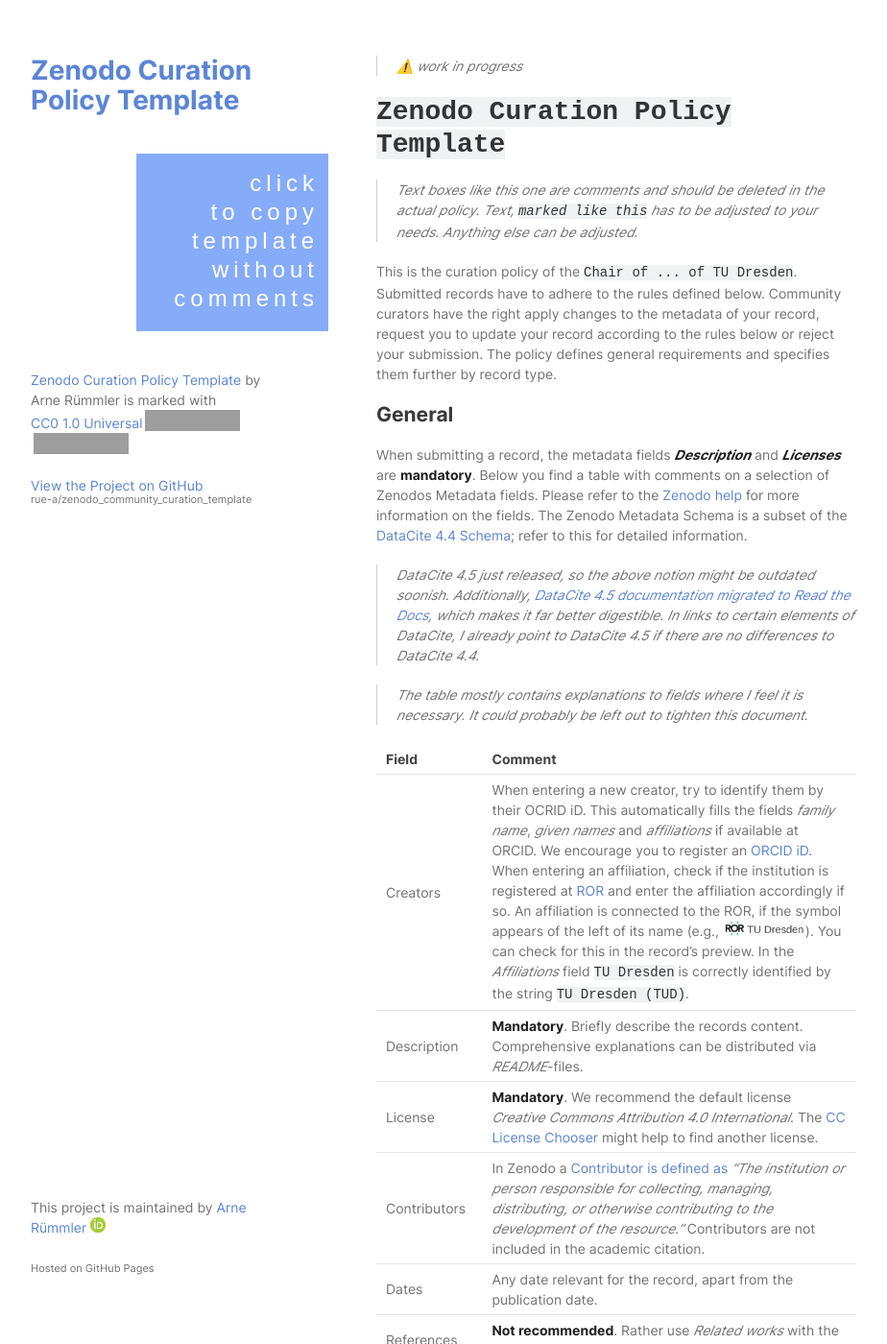
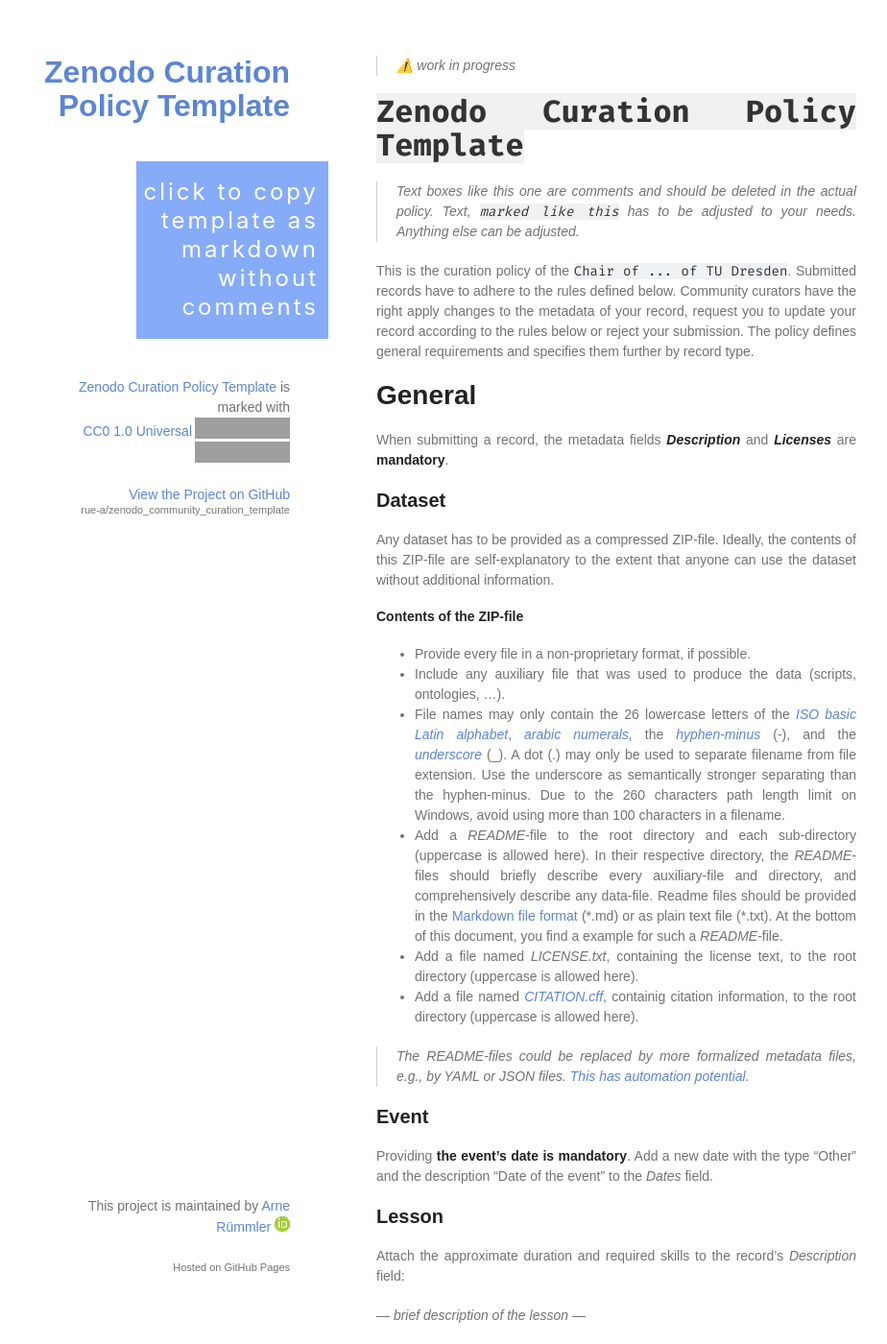
Before and after one commit to rue-a/zenodo_community_curation_template, a Jekyll site: the page built from index.md, in a window 1280 px wide and 1400 px high. Shown: the whole window at 96% size, without its empty margins (178-1102 px from the left). Built offline with Jekyll 4.4.1, drawn with Linux system fonts in a browser that asks for light colours; emoji names are drawn with the system emoji font; our own code applies the rules of GitHub Pages for plain Markdown files; the repository's description, which GitHub fills in, is left out; some of the changed text lies outside the part shown; grey boxes are pictures that could not be loaded.

Commit message:
copy markdown

````diff
--- a/_includes/license-statement.html
+++ b/_includes/license-statement.html
@@ -1,8 +1,7 @@
 <p xmlns:cc="http://creativecommons.org/ns#" xmlns:dct="http://purl.org/dc/terms/"><a property="dct:title"
         rel="cc:attributionURL" href="https://github.com/rue-a/zenodo_community_curation_template">Zenodo Curation
-        Policy Template</a> by <span property="cc:attributionName">Arne Rümmler</span> is marked with <a
-        href="http://creativecommons.org/publicdomain/zero/1.0?ref=chooser-v1" target="_blank"
-        rel="license noopener noreferrer" style="display:inline-block;">CC0 1.0 Universal<img
+        Policy Template</a> is marked with <a href="http://creativecommons.org/publicdomain/zero/1.0?ref=chooser-v1"
+        target="_blank" rel="license noopener noreferrer" style="display:inline-block;">CC0 1.0 Universal<img
             style="height:22px!important;margin-left:3px;vertical-align:text-bottom;"
             src="https://mirrors.creativecommons.org/presskit/icons/cc.svg?ref=chooser-v1"><img
             style="height:22px!important;margin-left:3px;vertical-align:text-bottom;"
--- a/_layouts/default.html
+++ b/_layouts/default.html
@@ -6,8 +6,13 @@
   <meta http-equiv="X-UA-Compatible" content="IE=edge">
   <meta name="viewport" content="width=device-width, initial-scale=1">
 
+
+
+
   {% seo %}
   <link rel="stylesheet" href="{{ '/assets/css/style.css?v=' | append: site.github.build_revision | relative_url }}">
+  <!-- <script src="{{ 'https://cdn.jsdelivr.net/npm/marked/marked.min.js' | absolute_url }}"></script> -->
+
   {% include head-custom.html %}
 </head>
 
--- a/_sass/fonts.scss
+++ b/_sass/fonts.scss
@@ -1,5 +1,34 @@
 @font-face {
-  font-family: 'Inter';
-  src: url('../fonts/Inter-VariableFont.ttf') format("truetype-variations");
-  font-weight: 1 999;
+  font-family: 'Work Sans';
+  src: url('../fonts/WorkSans-Italic-VariableFont_wght.ttf') format('truetype');
+  font-weight: normal;
+  font-style: italic;
 }
+
+@font-face {
+  font-family: 'Work Sans';
+  src: url('../fonts/WorkSans-VariableFont_wght.ttf') format('truetype');
+  font-weight: normal;
+  font-style: normal;
+}
+
+@font-face {
+  font-family: 'Fira Mono';
+  src: url('../fonts/FiraMono-Bold.ttf') format('truetype');
+  font-weight: bold;
+  font-style: normal;
+}
+
+@font-face {
+  font-family: 'Fira Mono';
+  src: url('../fonts/FiraMono-Medium.ttf') format('truetype');
+  font-weight: medium;
+  font-style: normal;
+}
+
+@font-face {
+  font-family: 'Fira Mono';
+  src: url('../fonts/FiraMono-Regular.ttf') format('truetype');
+  font-weight: normal;
+  font-style: normal;
+}
--- a/_sass/jekyll-theme-minimal.scss
+++ b/_sass/jekyll-theme-minimal.scss
@@ -3,7 +3,7 @@
 body {
   background-color: #fff;
   padding: 50px;
-  font: 14px/1.5 Inter, Arial, sans-serif;
+  font: 14px/1.5 Work-Sans, Arial, sans-serif;
   color: #727272;
   font-weight: 400;
 }
@@ -16,6 +16,7 @@
 h6 {
   color: #222;
   margin: 0 0 20px;
+  line-height: 1.1;
 }
 
 p,
@@ -27,25 +28,18 @@
   margin: 0 0 20px;
 }
 
-h1,
-h2,
-h3 {
-  line-height: 1.1;
+
+
+h1 {
+  font-size: 32px;
 }
 
-h1 {
+h2 {
   font-size: 28px;
 }
 
-h2 {
-  color: #393939;
-}
-
-h3,
-h4,
-h5,
-h6 {
-  color: #494949;
+h3 {
+  font-size: 20px;
 }
 
 #canvas-container:hover {
@@ -91,12 +85,8 @@
 
 code,
 pre {
-  font-family: "Liberation Mono", "DejaVu Sans Mono";
+  font-family: "Fira Mono", 'Courier New', Courier, monospace;
   color: #333;
-  background: #EFF1F3;
-}
-
-.highlight {
   background: #EFF1F3;
 }
 
@@ -146,11 +136,18 @@
   vertical-align: middle;
 }
 
-header {
+header,
+footer {
   width: 270px;
   float: left;
   position: fixed;
+  text-align: right;
   -webkit-font-smoothing: subpixel-antialiased;
+}
+
+
+footer {
+  bottom: 50px;
 }
 
 ul.downloads {
@@ -218,6 +215,7 @@
   width: 500px;
   float: right;
   padding-bottom: 50px;
+  text-align: justify;
 }
 
 small {
@@ -231,13 +229,6 @@
   margin: 0 0 20px;
 }
 
-footer {
-  width: 270px;
-  float: left;
-  position: fixed;
-  bottom: 50px;
-  -webkit-font-smoothing: subpixel-antialiased;
-}
 
 @media print,
 screen and (max-width: 960px) {
--- a/assets/js/copy_template.js
+++ b/assets/js/copy_template.js
@@ -7,10 +7,12 @@
             // Remove blockquotes from the content
             const contentWithoutBlockquotes = content.replace(/^>.*$/gm, '');
 
+
+            // Copy the rendered HTML content to the clipboard
             navigator.clipboard.writeText(contentWithoutBlockquotes)
                 .then(() => {
                     // Success callback
-                    // alert('Content copied to clipboard!');
+                    // alert('Rendered HTML copied to clipboard!');
                 })
                 .catch(error => {
                     // Error callback
--- a/assets/js/draw_copy_graphic.js
+++ b/assets/js/draw_copy_graphic.js
@@ -12,15 +12,15 @@
     // Set the text properties
     ctx.fillStyle = "#fff"; // Text color
     ctx.font = "24px 'Inter', sans-serif"; // Font size and type
-    ctx.letterSpacing = "5px";
+    ctx.letterSpacing = "3px";
     ctx.textAlign = "right";
     ctx.textBaseline = "middle";
 
     // Text to be displayed
     const lines = [
-        "click",
-        "to copy",
-        "template",
+        "click to copy",
+        "template as",
+        "markdown",
         "without",
         "comments"
     ];
--- a/index.md
+++ b/index.md
@@ -8,21 +8,7 @@
 
 ## General
 
-When submitting a record, the metadata fields ***Description*** and ***Licenses*** are **mandatory**. Below you find a table with comments on a selection of Zenodos Metadata fields. Please refer to the [Zenodo help](https://help.zenodo.org/docs/deposit/describe-records/) for more information on the fields. The Zenodo Metadata Schema is a subset of the [DataCite 4.4 Schema](https://schema.datacite.org/meta/kernel-4.4/); refer to this for detailed information.
-
-> DataCite 4.5 just released, so the above notion might be outdated soonish. Additionally, [DataCite 4.5 documentation migrated to Read the Docs](https://datacite-metadata-schema.readthedocs.io/en/4.5/), which makes it far better digestible. In links to certain elements of DataCite, I already point to DataCite 4.5 if there are no differences to DataCite 4.4.
-
-> The table mostly contains explanations to fields where I feel it is necessary. It could probably be left out to tighten this document.
-
-| Field | Comment |
-|-|-|
-| Creators | When entering a new creator, try to identify them by their OCRID iD. This automatically fills the fields *family name*, *given names* and *affiliations* if available at ORCID. We encourage you to register an [ORCID iD](https://orcid.org/). <br>When entering an affiliation, check if the institution is registered at [ROR](https://ror.org/) and enter the affiliation accordingly if so. An affiliation is connected to the ROR, if the symbol appears of the left of its name (e.g., <img src="./assets/img/ror.png" alt="Description" style="height:12pt;"/>). You can check for this in the record's preview. In the *Affiliations* field `TU Dresden` is correctly identified by the string `TU Dresden (TUD)`.|
-| Description | **Mandatory**. Briefly describe the records content. Comprehensive explanations can be distributed via *README*-files.
-| License | **Mandatory**. We recommend the default license *Creative Commons Attribution 4.0 International*. The [CC License Chooser](https://chooser-beta.creativecommons.org/) might help to find another license.
-| Contributors | In Zenodo a [Contributor is defined as](https://datacite-metadata-schema.readthedocs.io/en/4.5/properties/contributor/#id1) *"The institution or person responsible for collecting, managing, distributing, or otherwise contributing to the development of the resource."* Contributors are not included in the academic citation.|
-| Dates | Any date relevant for the record, apart from the publication date. |
-| References | **Not recommended**. Rather use *Related works* with the relation *References*. |
-| Domain specific fields | Zenodo support domain specific metadata for [Audiovisual Core](https://ac.tdwg.org/) and [Darwin Core](https://ac.tdwg.org/) schema. We strongly recommend using them if applicable. |
+When submitting a record, the metadata fields ***Description*** and ***Licenses*** are **mandatory**.
 
 ### Dataset
 
@@ -33,47 +19,11 @@
 - Provide every file in a non-proprietary format, if possible.
 - Include any auxiliary file that was used to produce the data (scripts, ontologies, ...).
 - File names may only contain the 26 lowercase letters of the *[ISO basic Latin alphabet](https://www.wikidata.org/wiki/Q5974462)*, *[arabic numerals](https://www.wikidata.org/wiki/Q29961325)*, the *[hyphen-minus](https://www.wikidata.org/wiki/Q617884)* (-), and the *[underscore](https://www.wikidata.org/wiki/Q11199)* (_). A dot (.) may only be used to separate filename from file extension. Use the underscore as semantically stronger separating than the hyphen-minus. Due to the 260 characters path length limit on Windows, avoid using more than 100 characters in a filename.
-- Add a *README*-file to the root directory and each sub-directory (uppercase is allowed here). In their respective directory, the *README*-files should briefly describe every auxiliary-file and directory, and comprehensively describe any data-file. Readme files should be provided in the [Markdown file format](https://daringfireball.net/projects/markdown/basics) (\*.md) or as plain text file (\*.txt). Below, you find a markdown template for the *README*-file.
+- Add a *README*-file to the root directory and each sub-directory (uppercase is allowed here). In their respective directory, the *README*-files should briefly describe every auxiliary-file and directory, and comprehensively describe any data-file. Readme files should be provided in the [Markdown file format](https://daringfireball.net/projects/markdown/basics) (\*.md) or as plain text file (\*.txt). At the bottom of this document, you find a example for such a *README*-file.
 - Add a file named *LICENSE.txt*, containing the license text, to the root directory (uppercase is allowed here).
 - Add a file named *[CITATION.cff](https://citation-file-format.github.io/)*, containig citation information, to the root directory (uppercase is allowed here).
 
 > The *README*-files could be replaced by more formalized metadata files, e.g., by YAML or JSON files. [This has automation potential](https://zenodo.org/records/10069113).
-
-**README-Template:** Assume the following *README.md* is part of a sub-directory, which also contains a data file (*data.csv*), a python script (*process_inputs.py*) and another directory (*input*).
-
-```md
-# README
-
-## `data.csv`
-
-__type__: data file
-
-__description__: The data is provided as a table. The 1st row contains the column names; the columns are described in the variables section. Empty cells are identified with *null*. The table describes ...
-
-__provenance__: The data was generated by the Python script `process_inputs.py` with the paramters param1 = ... and param2 = ..., and the input data form the `input` directory.
-
-__additional information__: ...
-
-### Variables
-
-| name | datatype | unit | description |
-|-|-|-|-|
-| Column 1 | ISO 8601 DateTime String (YYYYMMDDThhmmss) | None | ... |
-| Column 2 | double | Kelvin | Temperatur difference between ... |
-| ... | ... | ... | ... |
-
-## `process_inputs.py`
-
-__type__: auxiliary file
-
-__description__: Script used to generate `data.csv`. The parameters param1 and param2 control ...
-
-## `input`
-
-__type__: directory
-
-__description__: The directory contains the input data that was used to generate `data.csv`.
-```
 
 ### Event
 
@@ -105,3 +55,88 @@
 ### Video/Audio
 
 ### Workflow
+
+
+## Additional Information
+
+### Comments
+
+Below you find a table with comments on a selection of Metadata fields. Please refer to the [Zenodo help](https://help.zenodo.org/docs/deposit/describe-records/) for more information on the fields. The Zenodo Metadata Schema is a subset of the [DataCite 4.4 Schema](https://schema.datacite.org/meta/kernel-4.4/); refer to this for detailed information.
+
+> The table mostly contains explanations to fields where I feel it is necessary. It could probably be left out to tighten this document.
+
+> DataCite 4.5 just released, so the above notion might be outdated soonish. Additionally, [DataCite 4.5 documentation migrated to Read the Docs](https://datacite-metadata-schema.readthedocs.io/en/4.5/), which makes it far better digestible. In links to certain elements of DataCite, I already point to DataCite 4.5 if there are no differences to DataCite 4.4.
+
+| Field | Comment |
+|-|-|
+| Creators | When entering a new creator, try to identify them by their OCRID iD. This automatically fills the fields *family name*, *given names* and *affiliations* if available at ORCID. We encourage you to register an [ORCID iD](https://orcid.org/). <br>When entering an affiliation, check if the institution is registered at [ROR](https://ror.org/) and enter the affiliation accordingly if so. An affiliation is connected to the ROR, if the symbol (<img src="./assets/img/ror_low.png" alt="Description" style="height:16px; transform: translateY(3px);"/>) appears of the left of its name . You can check for this in the record's preview. In the *Affiliations* field `TU Dresden` is correctly identified by the string `TU Dresden (TUD)`.|
+| Description | **Mandatory**. Briefly describe the records content. Comprehensive explanations can be distributed via *README*-files.
+| License | **Mandatory**. We recommend the default license *Creative Commons Attribution 4.0 International*. The [CC License Chooser](https://chooser-beta.creativecommons.org/) might help to find another license.
+| Contributors | In Zenodo a [Contributor is defined as](https://datacite-metadata-schema.readthedocs.io/en/4.5/properties/contributor/#id1) *"The institution or person responsible for collecting, managing, distributing, or otherwise contributing to the development of the resource."* Contributors are not included in the academic citation.|
+| Dates | Any date relevant for the record, apart from the publication date. |
+| References | **Not recommended**. Rather use *Related works* with the relation *References*. |
+| Domain specific fields | Zenodo supports domain specific metadata for [Audiovisual Core](https://ac.tdwg.org/) and [Darwin Core](https://ac.tdwg.org/) schema. We strongly recommend using them if applicable. |
+
+
+### README-Example
+
+Assume the following *README.txt* is part of a sub-directory, which also contains a data file (*data.csv*), a python script (*process_inputs.py*) and another directory (*input*).
+
+
+
+
+```
+_____data.csv________________________________________
+
+TYPE
+data file
+
+DESCRIPTION
+The data is provided as a table. The 1st row contains
+the column names; the columns are described in the
+variables section. Empty cells are identified with
+"null". The table describes ...
+
+PROVENANCE
+The data was generated by the Python script
+`process_inputs.py` with the paramters param1 = ...
+and param2 = ..., and the input data form the `input`
+directory.
+
+ADDITIONAL INFORMATION
+...
+
+VARIABLES
+_____________________________________________________
+name        datatype          unit        description
+-----------------------------------------------------
+Column 1    ISO 8601          None        ...
+            DateTime String
+            (YYYYMMDDThhmmss)
+-----------------------------------------------------
+Column 2    double            Kelvin      Temperatur
+                                          difference
+                                          between ...
+-----------------------------------------------------
+...         ...               ...         ...
+-----------------------------------------------------
+
+
+_____process_inputs.py_______________________________
+
+TYPE
+auxiliary file
+
+DESCRIPTION
+Script used to generate `data.csv`. The parameters
+param1 and param2 control ...
+
+_____input___________________________________________
+
+TYPE
+directory
+
+DESCRIPTION
+The directory contains the input data that was used
+to generate `data.csv`.
+```
````
Also changed, not shown: assets/fonts/FiraMono-Bold.ttf (added), assets/fonts/FiraMono-Medium.ttf (added), assets/fonts/FiraMono-Regular.ttf (added), assets/fonts/Inter-VariableFont.ttf (deleted), assets/fonts/WorkSans-Italic-VariableFont_wght.ttf (added), assets/fonts/WorkSans-VariableFont_wght.ttf (added), assets/img/ror_.jpg (added), assets/img/ror_.png (added), assets/img/ror_high.png (added), assets/img/ror_low.png (added).
